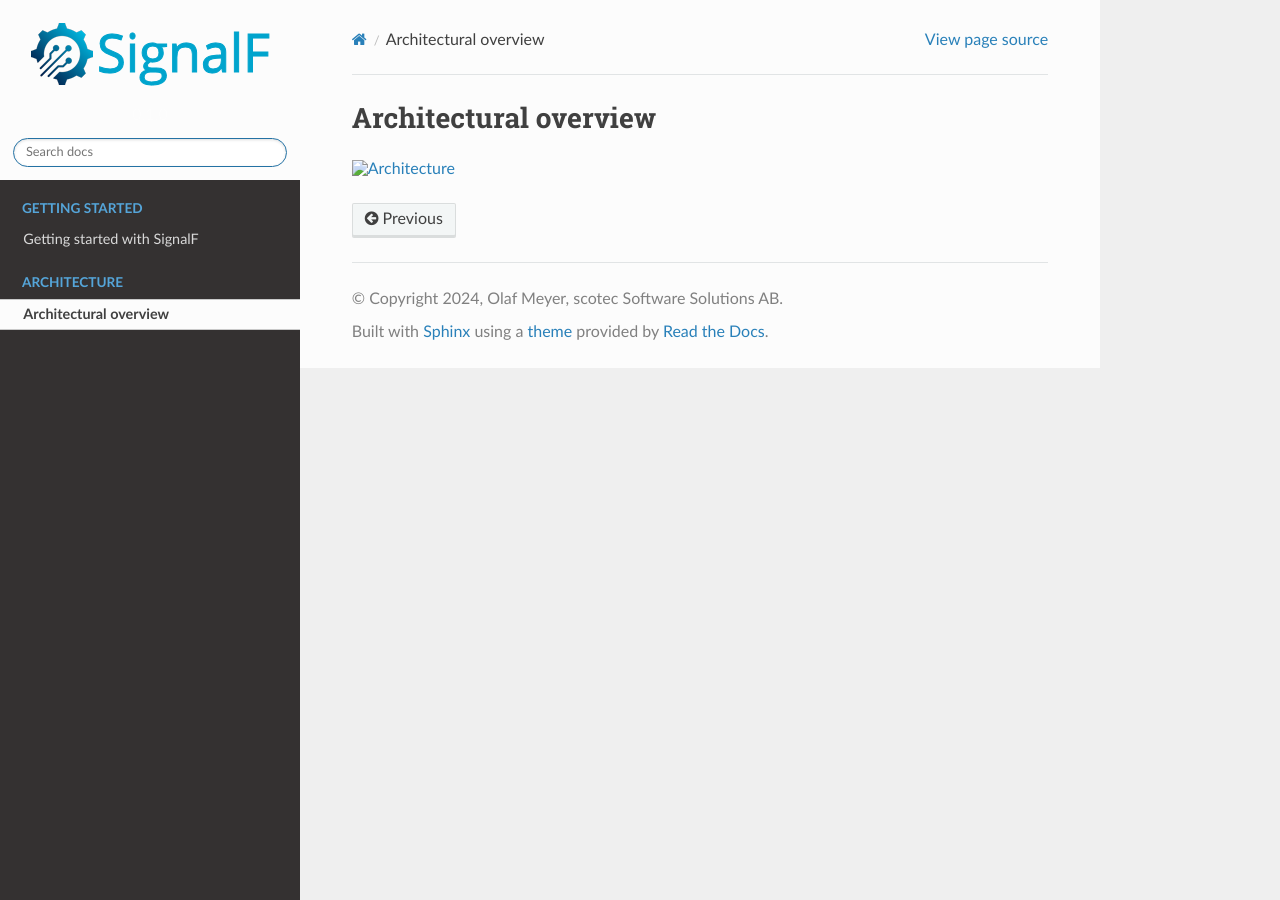
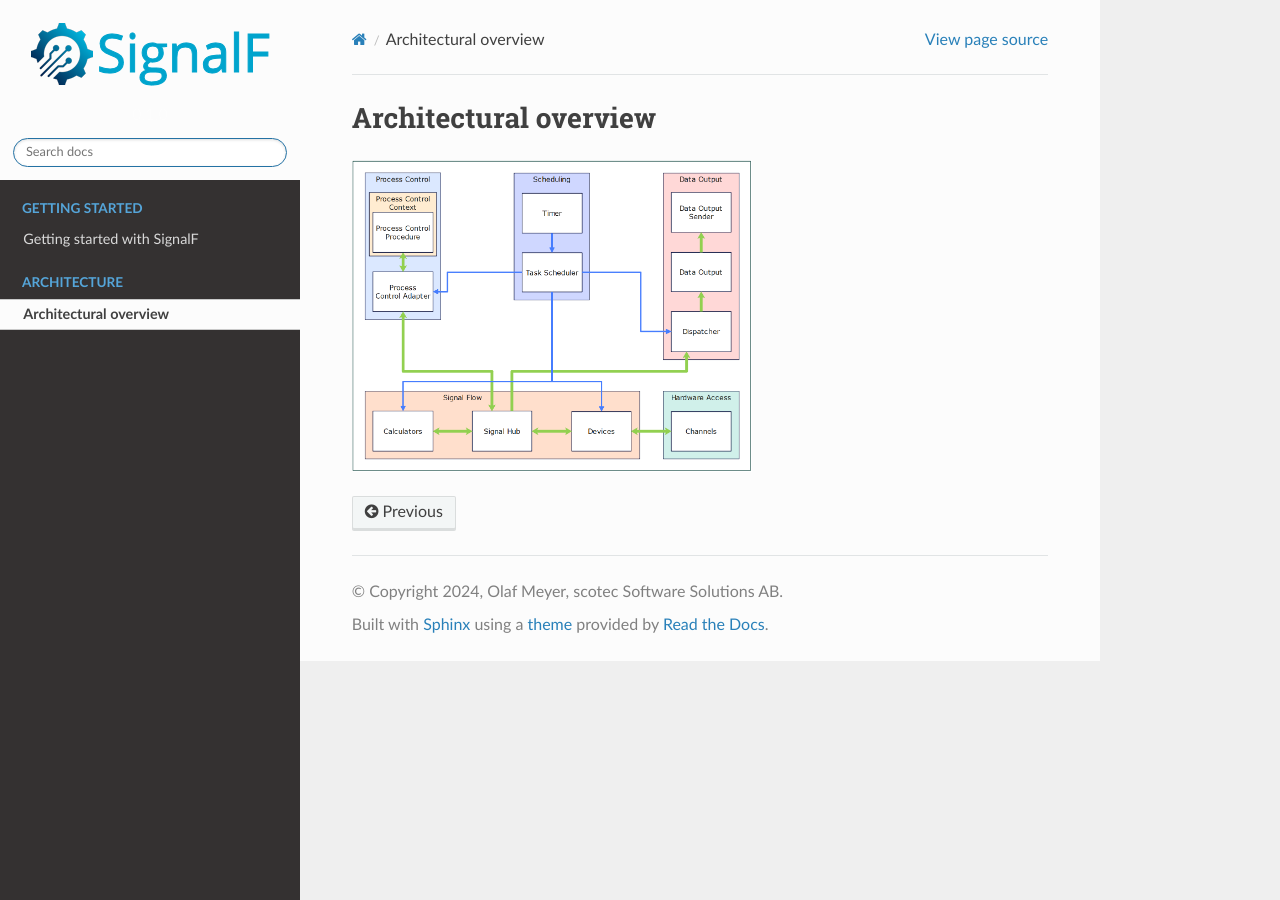
Before and after one commit to SignalF/SignalF.Documentation, a Sphinx documentation site: the page built from docs/source/architecture/overview.rst, in a window 1280 px wide. Built offline with Sphinx 7.4.7 and the Read the Docs theme 2.0.0, drawn with Linux system fonts in a browser that asks for light colours.

Commit message:
Update overview.rst

```diff
--- a/docs/source/architecture/overview.rst
+++ b/docs/source/architecture/overview.rst
@@ -1,6 +1,6 @@
 Architectural overview
 ============================
 
-.. image:: architecture/architecture.png
+.. image:: architecture.png
   :width: 400
   :alt: Architecture
```
